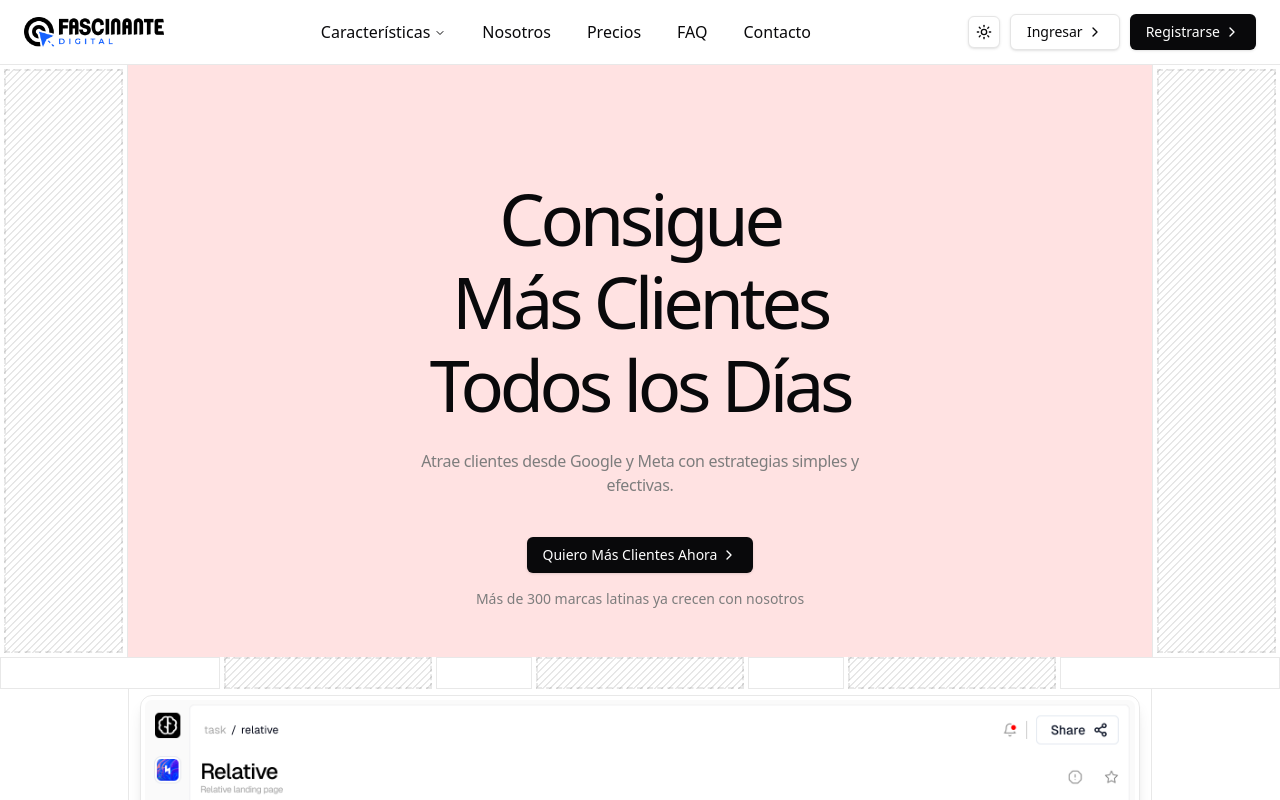
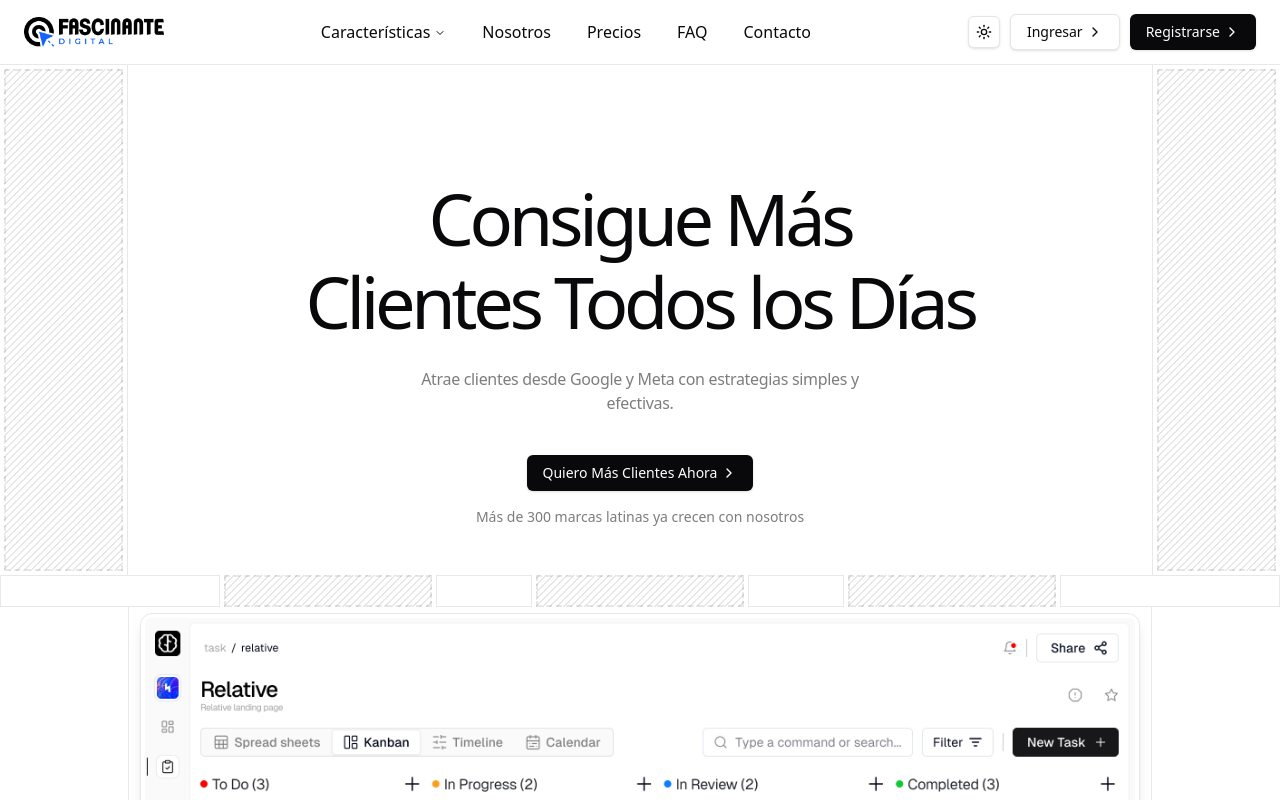
Before and after one commit to alexanderovie/fascinantedigital, a Next.js app: page / in a window 1280 px wide. Shown: the top 800 px of the page. Built offline with nearby package versions, Linux system fonts and the light colour scheme.

Commit message:
Quitar fondo de prueba y aumentar H1 Hero a max-w-800px

```diff
--- a/src/components/sections/hero.tsx
+++ b/src/components/sections/hero.tsx
@@ -14,8 +14,8 @@
         <BorderedSection className="2xl:flex-1">
           <DiagonalPattern />
         </BorderedSection>
-        <div className="container mx-auto pt-16 pb-12 text-center md:pt-20 lg:pt-28 bg-red-100">
-          <h1 className="mx-auto max-w-[600px] text-[2.5rem] leading-[1.2] tracking-[-1.6px] text-balance md:text-[4rem] md:!leading-[1.15] md:tracking-[-4.32px] lg:text-7xl">
+        <div className="container mx-auto pt-16 pb-12 text-center md:pt-20 lg:pt-28">
+          <h1 className="mx-auto max-w-[800px] text-[2.5rem] leading-[1.2] tracking-[-1.6px] text-balance md:text-[4rem] md:!leading-[1.15] md:tracking-[-4.32px] lg:text-7xl">
             Consigue Más Clientes Todos los Días
           </h1>
           <p className="text-muted-foreground mx-auto mt-5 max-w-[500px] leading-[1.5] tracking-[-0.32px] md:mt-6">
```
